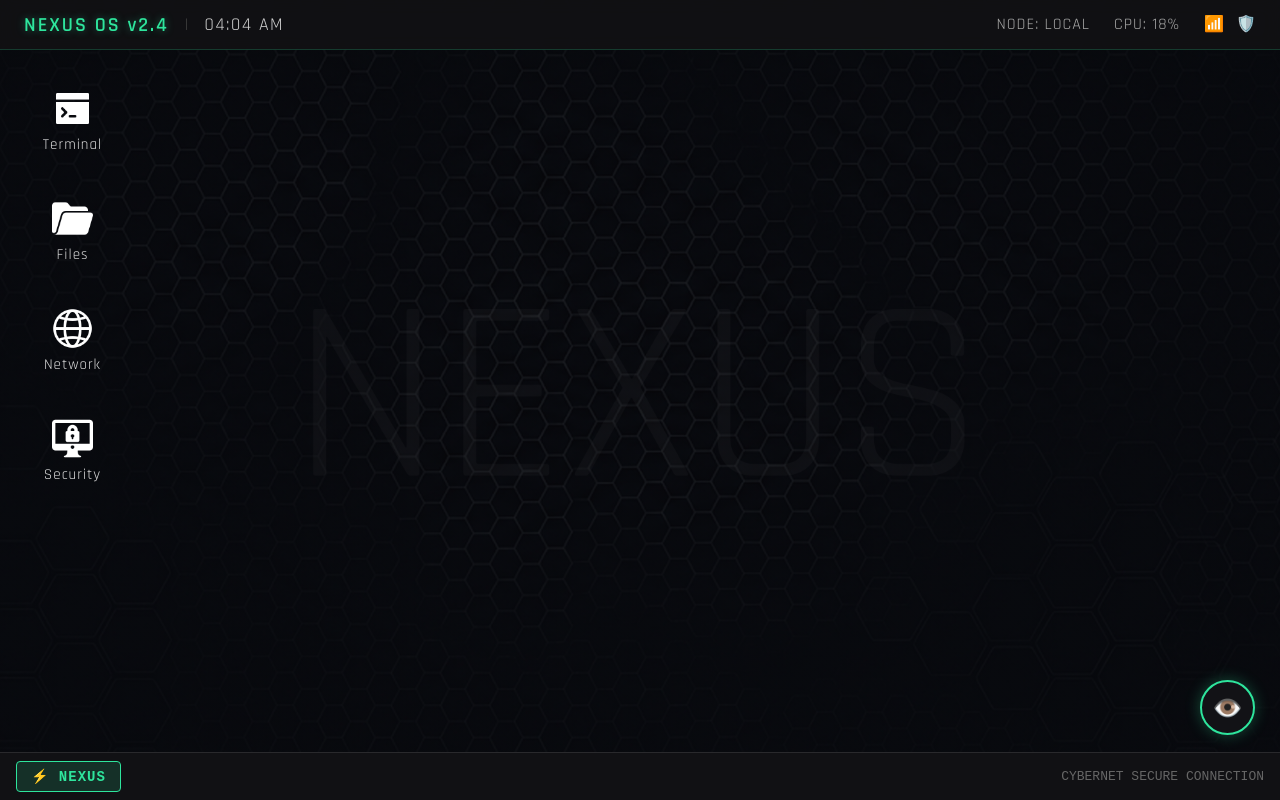
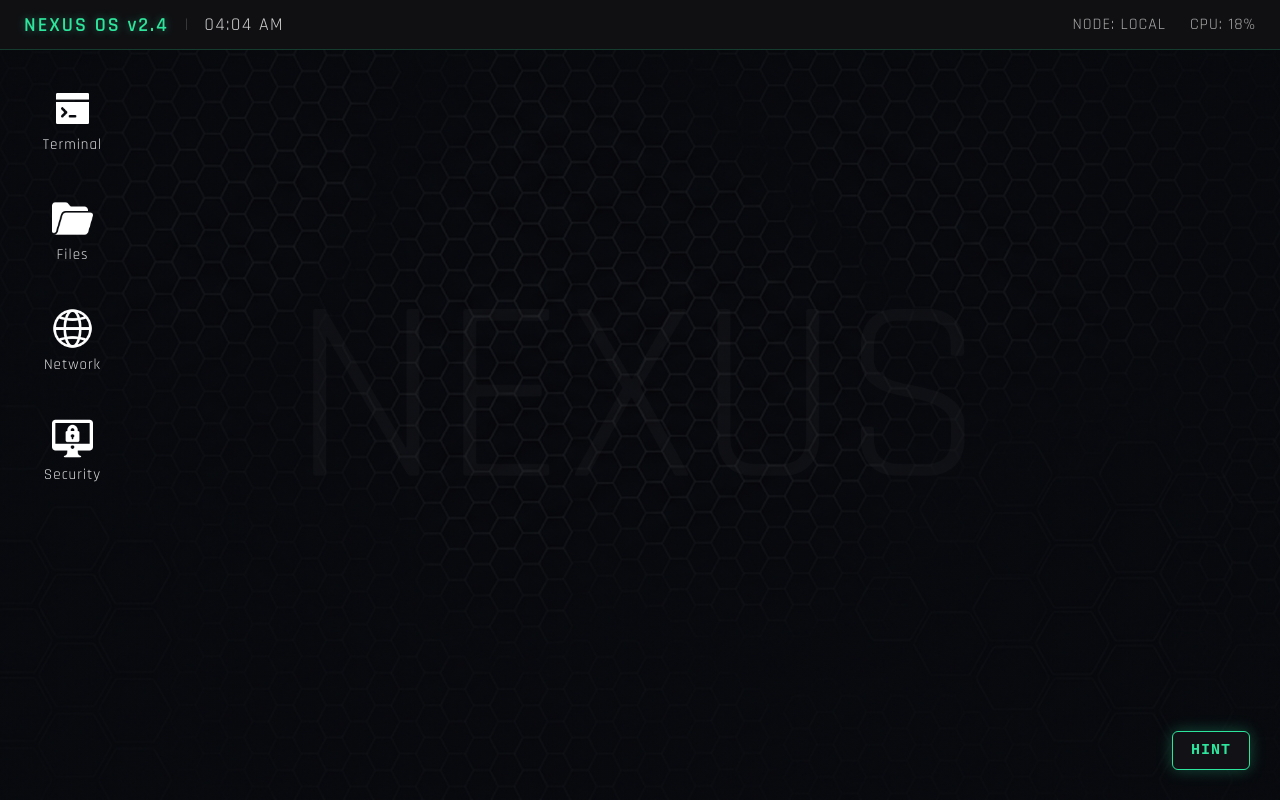
Before and after one commit to decalcoomania/hack-the-system, a React (Vite) app: page / in a window 1280 px wide. Built offline with nearby package versions, Linux system fonts and the light colour scheme.

Commit message:
Remove emojis, remove taskbar, and update hints to simple English

```diff
--- a/src/App.css
+++ b/src/App.css
@@ -12,10 +12,7 @@ body {
   margin: 0;
 }
 
-/* =========================
-   DESKTOP & PANELS
-========================= */
-
+/* DESKTOP */
 .desktop {
   position: relative;
   width: 100vw;
@@ -24,10 +21,9 @@ body {
   background-position: center;
   background-repeat: no-repeat;
   overflow: hidden;
-  padding-bottom: 48px; /* Місце для нижньої панелі */
 }
 
-/* TOP BAR */
+/* TOPBAR */
 .topbar {
   position: absolute;
   top: 0;
@@ -58,16 +54,8 @@ body {
   text-shadow: 0 0 8px rgba(46, 229, 157, 0.4);
 }
 
-.divider {
-  color: #444;
-  font-size: 18px;
-}
-
-.clock {
-  font-size: 18px;
-  letter-spacing: 1.5px;
-  color: #d1d1d1;
-}
+.divider { color: #444; font-size: 18px; }
+.clock { font-size: 18px; letter-spacing: 1.5px; color: #d1d1d1; }
 
 .topbar-right {
   display: flex;
@@ -79,84 +67,6 @@ body {
   font-size: 16px;
   color: #aaa;
   letter-spacing: 1px;
-}
-
-.status-icons {
-  display: flex;
-  gap: 12px;
-  color: #2ee59d;
-}
-
-/* BOTTOM TASKBAR (НИЖНЯ ПАНЕЛЬ) */
-.bottom-taskbar {
-  position: fixed;
-  bottom: 0;
-  left: 0;
-  width: 100%;
-  height: 48px;
-  background: #111114;
-  border-top: 1px solid rgba(255, 255, 255, 0.1);
-  display: flex;
-  align-items: center;
-  justify-content: space-between;
-  padding: 0 16px;
-  z-index: 999;
-}
-
-.taskbar-left {
-  display: flex;
-  align-items: center;
-  gap: 12px;
-}
-
-.start-btn {
-  background: rgba(46, 229, 157, 0.15);
-  border: 1px solid #2ee59d;
-  color: #2ee59d;
-  padding: 6px 14px;
-  font-family: monospace;
-  font-weight: bold;
-  font-size: 14px;
-  border-radius: 4px;
-  cursor: pointer;
-  letter-spacing: 1px;
-  transition: all 0.2s ease;
-}
-
-.start-btn:hover {
-  background: #2ee59d;
-  color: #000;
-  box-shadow: 0 0 10px rgba(46, 229, 157, 0.5);
-}
-
-.taskbar-items {
-  display: flex;
-  gap: 8px;
-}
-
-.taskbar-item {
-  background: #1c1c22;
-  border: 1px solid #333;
-  color: #aaa;
-  padding: 5px 12px;
-  font-size: 13px;
-  border-radius: 4px;
-  cursor: pointer;
-  display: flex;
-  align-items: center;
-  gap: 6px;
-}
-
-.taskbar-item.active {
-  background: #252530;
-  color: #2ee59d;
-  border-color: #2ee59d;
-}
-
-.taskbar-right {
-  font-family: monospace;
-  font-size: 13px;
-  color: #666;
 }
 
 /* DESKTOP SHORTCUTS */
@@ -203,10 +113,7 @@ body {
   color: #e0e0e0;
 }
 
-/* =========================
-   TERMINAL WINDOW & STICKY INPUT
-========================= */
-
+/* TERMINAL WINDOW & STICKY INPUT */
 .rnd-terminal {
   z-index: 20 !important;
   display: flex !important;
@@ -250,11 +157,8 @@ body {
   cursor: pointer;
 }
 
-.terminal-close:hover {
-  color: white;
-}
+.terminal-close:hover { color: white; }
 
-/* ТЕРМІНАЛ ТА ПРИЛИПАЮЧЕ ПОЛЕ ВВОДУ */
 .terminal-body {
   flex: 1;
   padding: 20px;
@@ -267,9 +171,7 @@ body {
   flex-direction: column;
 }
 
-.terminal-history {
-  flex: 1;
-}
+.terminal-history { flex: 1; }
 
 .terminal-line {
   color: #d8d8d8;
@@ -291,7 +193,7 @@ body {
 .terminal-line.error { color: #ff4757; }
 .terminal-line.success { color: #2ee59d; }
 
-/* ПРИЛИПАЮЧИЙ ВХІД (STICKY INPUT) */
+/* STICKY INPUT */
 .input-line {
   position: sticky;
   bottom: 0;
@@ -350,38 +252,32 @@ body {
   border-color: #2ee59d;
 }
 
-/* =========================
-   CYBERPUNK HINT FAB & MODAL (БЕЗ ЖОВТОГО)
-========================= */
-
+/* HINT BUTTON & MODAL */
 .hint-fab-btn {
   position: fixed !important;
-  bottom: 65px !important; /* Піднято над нижньою панеллю */
-  right: 25px !important;
-  width: 55px !important;
-  height: 55px !important;
-  border-radius: 50% !important;
+  bottom: 30px !important;
+  right: 30px !important;
+  padding: 10px 18px !important;
+  border-radius: 6px !important;
   background: #121216 !important;
-  border: 2px solid #2ee59d !important;
-  font-size: 24px !important;
+  border: 1px solid #2ee59d !important;
+  font-family: monospace !important;
+  font-weight: bold !important;
+  font-size: 15px !important;
   color: #2ee59d !important;
   cursor: pointer !important;
   z-index: 998 !important;
   box-shadow: 0 0 15px rgba(46, 229, 157, 0.3) !important;
-  display: flex !important;
-  align-items: center !important;
-  justify-content: center !important;
+  letter-spacing: 1px !important;
   transition: all 0.2s ease !important;
 }
 
 .hint-fab-btn:hover {
-  transform: scale(1.08) !important;
   background: #2ee59d !important;
   color: #000 !important;
   box-shadow: 0 0 25px rgba(46, 229, 157, 0.6) !important;
 }
 
-/* МОДАЛЬНЕ ВІКНО ПІДКАЗОК У СТИЛІ ТЕРМІНАЛУ */
 .hint-modal {
   border: 1px solid #2ee59d !important;
   background: #0f0f13 !important;
@@ -458,10 +354,7 @@ body {
   margin: 0;
 }
 
-/* =========================
-   FILES & NETWORK WINDOWS
-========================= */
-
+/* FILES & NETWORK WINDOWS */
 .files-body, .network-body {
   flex: 1;
   padding: 20px;
@@ -485,6 +378,12 @@ body {
 .file-card:hover {
   border-color: #2ee59d;
   background: rgba(46, 229, 157, 0.05);
+}
+
+.file-icon {
+  color: #2ee59d;
+  font-weight: bold;
+  font-size: 13px;
 }
 
 .file-name { color: #2ee59d; font-weight: bold; }
--- a/src/components/Desktop.jsx
+++ b/src/components/Desktop.jsx
@@ -10,7 +10,7 @@ import securityImg from "../assets/security-icon.png";
 import { getInitialGameState, processCommand } from "../game/engine";
 import { soundFx } from "../game/audio";
 
-const BACKEND_URL = "https://nexus-os-backend.onrender.com"; // Ваша адреса Render
+const BACKEND_URL = "https://nexus-os-backend.onrender.com";
 
 const NEXUS_FILES = [
   { name: "github_profile.url", label: "GitHub Repository", url: "https://github.com" },
@@ -53,68 +53,68 @@ function Desktop() {
     }
   }, [gameState.history, terminalOpen]);
 
-  // НОВІ ТОНКІ ТА НЕОЧЕВИДНІ ПІДКАЗКИ
+  // СИСТЕМА ПІДКАЗОК (АНГЛІЙСЬКОЮ ТА ПРОСТИМИ СЛОВАМИ)
   const getCurrentHint = () => {
     if (!terminalOpen && !gameState.currentServer) {
       return {
-        title: "ІНІЦІАЛІЗАЦІЯ СИСТЕМИ",
-        sequence: "Термінал — це твій головний інструмент. Запусти його з робочого столу, щоб побачити доступні вузли.",
-        cmdHint: "Вузол CC-GATEWAY є первинним шлюзом. Використай утиліту огляду мережі для пошуку та підключення."
+        title: "SYSTEM INITIALIZATION",
+        sequence: "Start by opening the Terminal window from your desktop.",
+        cmdHint: "Use 'scan' to list available network nodes, then type 'connect CC-GATEWAY'."
       };
     }
 
     if (!gameState.currentServer) {
       return {
-        title: "ЛОКАЛЬНИЙ СЕКТОР",
-        sequence: "Шлюз CyberCore прийме підключення тільки після виявлення точної назви вузла.",
-        cmdHint: "Здійсни аналіз мережі локальною командою та перейди на виявлений шлюз CC-GATEWAY."
+        title: "LOCAL NETWORK",
+        sequence: "You need to scan the network to find the gateway address first.",
+        cmdHint: "Type 'scan' in the terminal, then enter 'connect CC-GATEWAY'."
       };
     }
 
     if (gameState.currentServer === "CC-GATEWAY") {
       return {
-        title: "ВУЗОЛ CC-GATEWAY",
-        sequence: "Шлюз відкриває доступ до внутрішніх серверів компанії. Оглянь їхній перелік.",
-        cmdHint: "Проскануй систему шлюзу та спробуй увійти на перший сервер обслуговування (SERVER-01)."
+        title: "CC-GATEWAY NODE",
+        sequence: "You are at the main gateway. Find the internal servers list.",
+        cmdHint: "Run 'scan' to discover target servers, then type 'connect SERVER-01'."
       };
     }
 
     switch (gameState.currentMission) {
       case 1:
         return {
-          title: "МІСІЯ 01 — ПОШУК СЛІДІВ",
-          sequence: "У службових файлах серверу є записи про підозрілі дії одного з акаунтів.",
-          cmdHint: "Перевірте список документів та вивчіть тексти списків співробітників і журналів роботи."
+          title: "MISSION 01 — FIND THE TARGET",
+          sequence: "Check the files on SERVER-01 to find which employee account is acting suspicious.",
+          cmdHint: "Type 'ls' to list files. Then read 'employees.txt' and 'notes.txt' using 'cat <filename>' to find the suspect (operator_17)."
         };
       case 2:
         return {
-          title: "МІСІЯ 02 — КЛЮЧІ ДОСТУПУ",
-          sequence: "Кадрові файли містять код референсу. Звіти про безпеку пояснюють алгоритм його конвертації в пароль.",
-          cmdHint: "На SERVER-02 прочитайте базу кадрів та безпековий звіт. Змініть префікс коду і проведіть авторизацію користувача."
+          title: "MISSION 02 — GET CREDENTIALS",
+          sequence: "Move to SERVER-02. Find the employee ID code and check security rules to turn it into a password.",
+          cmdHint: "Use 'connect SERVER-02'. Read 'employees.db' (find code NEX-7241) and 'security_report.txt'. Change NEX- to ACCESS- (password is ACCESS-7241). Then type 'login operator_17' followed by 'pass ACCESS-7241'."
         };
       case 3:
         return {
-          title: "МІСІЯ 03 — ПРИХОВАНИЙ ПОРТ",
-          sequence: "Сервер баз даних блокує доступ до служб резервування. Знайдіть примітку про захищений порт.",
-          cmdHint: "Вивчіть нотатки бази даних на SERVER-03. Використайте утиліту зняття блокування порту для відкриття SERVER-04."
+          title: "MISSION 03 — UNLOCK PORT",
+          sequence: "Go to SERVER-03. Read the database notes to find the blocked port number, then unlock it.",
+          cmdHint: "Use 'connect SERVER-03'. Read 'database_notes.txt'. Unlock the port using 'unlock PORT-8443', then connect using 'connect SERVER-04'."
         };
       case 4:
         return {
-          title: "МІСІЯ 04 — КРИПТО-АРХІВ",
-          sequence: "На сервері резервування лежать зашифровані архиви. Тільки зняття шифрування дозволить забрати дані.",
-          cmdHint: "Знайдіть цільовий .enc файл в історії доступу SERVER-04. Застосуйте декодер перед його викачуванням."
+          title: "MISSION 04 — EXTRACT DATA",
+          sequence: "Check history files on SERVER-04 to find the target .enc file. Decrypt it before downloading.",
+          cmdHint: "Read 'access_history.txt' to find 'data_17.enc'. First run 'decrypt data_17.enc', then run 'download data_17.enc'."
         };
       case 5:
         return {
-          title: "МІСІЯ 05 — ЕВАКУАЦІЯ",
-          sequence: "Система виявлення активована. Потрібно негайно зменшити слід вашої сесії та закрити з'єднання.",
-          cmdHint: "Запустіть стирання логів сесії для скидання %, відключіться від сервера та завершіть сеанс термінала."
+          title: "MISSION 05 — ESCAPE SYSTEM",
+          sequence: "Detection is high! Lower your detection level, disconnect from the server, and end session.",
+          cmdHint: "Type 'clear_logs' to reduce detection by 10%. Then run 'disconnect' and finally 'exit' to complete the game."
         };
       default:
         return {
-          title: "ДИРЕКТИВА БЕЗПЕКИ",
-          sequence: "Для перегляду всіх доступних системних команд використайте базову довідку.",
-          cmdHint: "Команда help відображає весь перелік операторів."
+          title: "SYSTEM DIRECTIVE",
+          sequence: "Check the command manual for system guidance.",
+          cmdHint: "Type 'help' in the terminal to view all available commands."
         };
     }
   };
@@ -126,7 +126,7 @@ function Desktop() {
       const data = await res.json();
       setLeaderboardData(data);
     } catch (err) {
-      console.error("Помилка БД:", err);
+      console.error("Database error:", err);
     } finally {
       setLoadingLeaderboard(false);
     }
@@ -188,7 +188,7 @@ function Desktop() {
       setIsSubmitted(true);
       fetchLeaderboard();
     } catch (err) {
-      console.error("Помилка відправки в БД:", err);
+      console.error("Database save error:", err);
     }
   };
 
@@ -201,7 +201,7 @@ function Desktop() {
         backgroundImage: `linear-gradient(rgba(10, 10, 15, 0.65), rgba(10, 10, 15, 0.65)), url(${hexBg})`,
       }}
     >
-      {/* VERHNIA PANEN (TOPBAR) */}
+      {/* TOPBAR */}
       <div className="topbar">
         <div className="topbar-left">
           <span className="os-name">NEXUS OS v2.4</span>
@@ -214,10 +214,6 @@ function Desktop() {
             NODE: {gameState.currentServer ? gameState.currentServer : "LOCAL"}
           </span>
           <span className="cpu">CPU: 18%</span>
-          <div className="status-icons">
-            <span>📶</span>
-            <span>🛡️</span>
-          </div>
         </div>
       </div>
 
@@ -244,63 +240,36 @@ function Desktop() {
         </button>
       </div>
 
-      {/* NYZHNYA PANEN (TASKBAR) */}
-      <div className="bottom-taskbar">
-        <div className="taskbar-left">
-          <button className="start-btn" onClick={() => setTerminalOpen(true)}>⚡ NEXUS</button>
-          <div className="taskbar-items">
-            {terminalOpen && (
-              <div className="taskbar-item active" onClick={() => setTerminalOpen(true)}>
-                📟 Terminal
-              </div>
-            )}
-            {filesOpen && (
-              <div className="taskbar-item active" onClick={() => setFilesOpen(true)}>
-                📁 Files
-              </div>
-            )}
-            {networkOpen && (
-              <div className="taskbar-item active" onClick={() => setNetworkOpen(true)}>
-                🌐 Network
-              </div>
-            )}
-          </div>
-        </div>
-        <div className="taskbar-right">
-          <span>CYBERNET SECURE CONNECTION</span>
-        </div>
-      </div>
-
-      {/* HINT BUTTON */}
+      {/* HINT BUTTON (БЕЗ ЕМОДЗІ) */}
       <button
         className="hint-fab-btn"
         onClick={() => {
           setHintOpen(true);
           setShowCmdHint(false);
         }}
-        title="Підказка по місії"
+        title="Mission Hint"
       >
-        👁️
+        HINT
       </button>
 
-      {/* HINT MODAL (БЕЗ ЖОВТОГО КОЛЬОРУ) */}
+      {/* HINT MODAL */}
       {hintOpen && (
         <div className="game-modal-overlay" onClick={() => setHintOpen(false)}>
           <div className="game-modal hint-modal" onClick={(e) => e.stopPropagation()}>
             <div className="hint-header">
-              <h3>⚡ {activeHint.title}</h3>
+              <h3>[HINT] {activeHint.title}</h3>
               <button className="hint-close-btn" onClick={() => setHintOpen(false)}>×</button>
             </div>
 
             <div className="modal-content text-left">
               <div className="hint-section">
-                <span className="hint-subtitle">📌 АНАЛІЗ СИТУАЦІЇ:</span>
+                <span className="hint-subtitle">OBJECTIVE:</span>
                 <p className="sequence-text">{activeHint.sequence}</p>
               </div>
 
               {showCmdHint ? (
                 <div className="hint-section cmd-hint-box">
-                  <span className="hint-subtitle">🔍 ТАКТИЧНИЙ НАТЯК:</span>
+                  <span className="hint-subtitle">COMMAND DETAILS:</span>
                   <p className="cmd-text">{activeHint.cmdHint}</p>
                 </div>
               ) : (
@@ -308,13 +277,13 @@ function Desktop() {
                   className="reveal-hint-btn"
                   onClick={() => setShowCmdHint(true)}
                 >
-                  [?] Запитати розширену підказку аналітика
+                  [?] Show exact commands hint
                 </button>
               )}
             </div>
 
             <button className="restart-btn" onClick={() => setHintOpen(false)}>
-              ПРИЙНЯТО
+              CLOSE
             </button>
           </div>
         </div>
@@ -352,7 +321,6 @@ function Desktop() {
                 ))}
               </div>
 
-              {/* STICKY INPUT AT BOTTOM OF TERMINAL */}
               {gameState.gameStatus === "PLAYING" && (
                 <div className="input-line">
                   <span className="prompt">&gt;</span>
@@ -425,7 +393,7 @@ function Desktop() {
                     className="file-card"
                     onClick={() => window.open(file.url, "_blank")}
                   >
-                    <div className="file-icon">📄</div>
+                    <div className="file-icon">[DOC]</div>
                     <div className="file-info">
                       <span className="file-name">{file.name}</span>
                       <span className="file-label">{file.label}</span>
@@ -495,7 +463,7 @@ function Desktop() {
       {gameState.gameStatus !== "PLAYING" && (
         <div className="game-modal-overlay">
           <div className={`game-modal ${gameState.gameStatus.toLowerCase()}`}>
-            <h2>{gameState.gameStatus === "VICTORY" ? "🏆 MISSION SUCCESS" : "🚨 MISSION FAILED"}</h2>
+            <h2>{gameState.gameStatus === "VICTORY" ? "[SUCCESS] MISSION COMPLETE" : "[FAILED] MISSION OVER"}</h2>
             <div className="modal-content">
               {gameState.gameStatus === "VICTORY" ? (
                 <>
```
